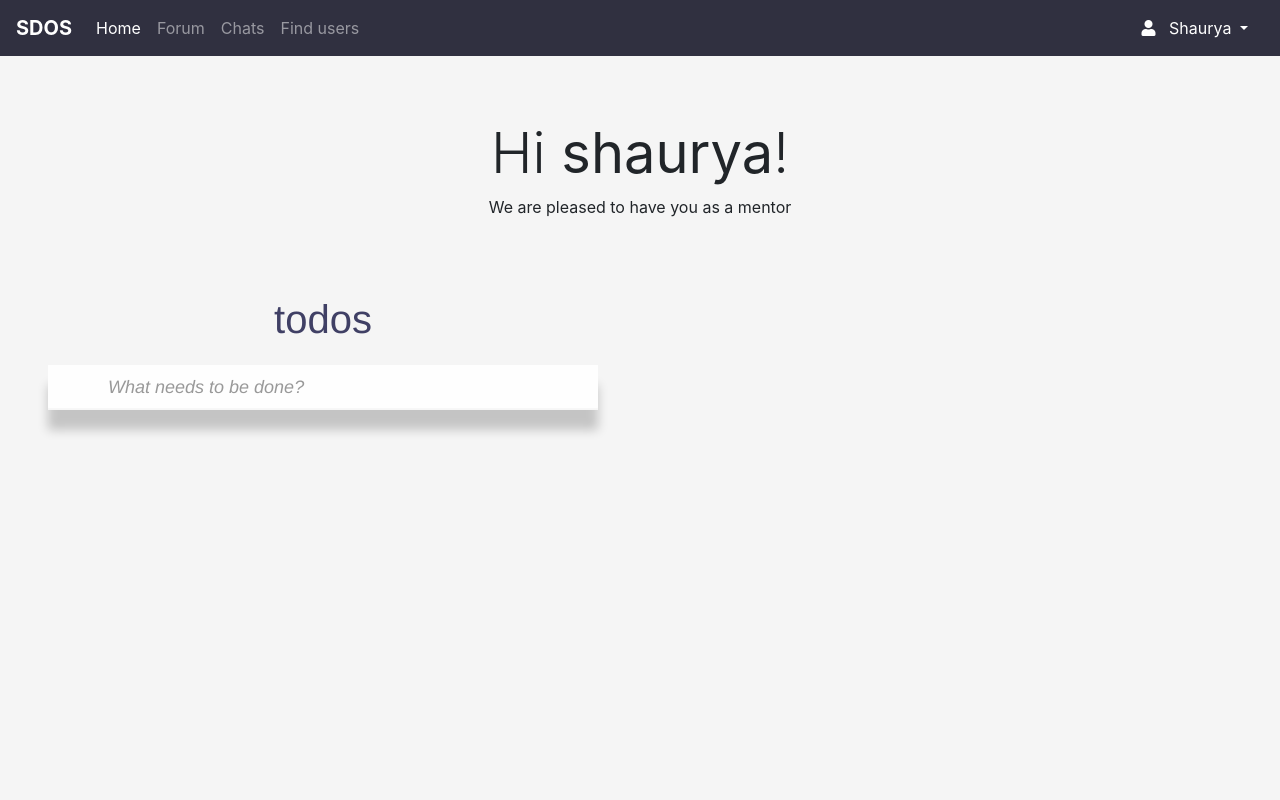
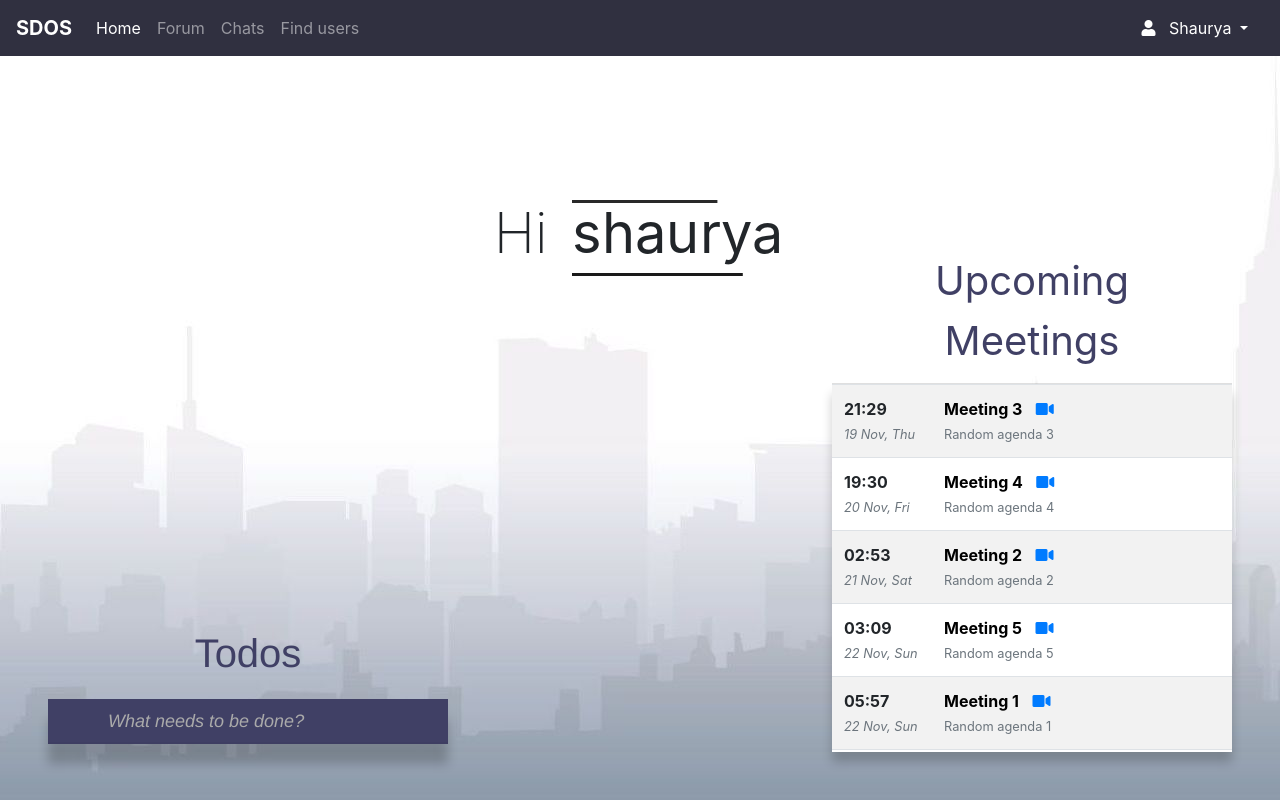
Before and after one commit to SDOS2020/Team_2_Mentoring_Platform, a Django app: page / in a window 1280 px wide. Run offline with Django 3.2, Linux system fonts and the light colour scheme; a user stored in the database is signed in; data comes from the database, SQL or seed files in the repository; both versions use the stored data as it was after the commit; some libraries are stand-ins or nearby versions.

Commit message:
Revamps homepage UI

```diff
--- a/sdos_project/api/urls.py
+++ b/sdos_project/api/urls.py
@@ -28,6 +28,5 @@ urlpatterns = [
 	path("get_meetings/<str:guest_name>", api_views.get_meetings, name="get_meetings"),
 	path("add_meeting/", api_views.add_meeting, name="add_meeting"),
 
-	path("get_todos/<str:username>", api_views.get_todos, name="get_todos"),
 
 ]
--- a/sdos_project/api/views.py
+++ b/sdos_project/api/views.py
@@ -588,14 +588,14 @@ def send_message(request):
 def get_meetings(request, guest_name):
 	user = request.user
 
-	if not guest_name:
-		print('[ERROR] guest_name is None')
-		return JsonResponse({'success': False})
+	if guest_name == "undefined":
+		meeting_created_by_me = Meeting.objects.filter(creator=user.account).all()
+		meeting_created_for_me = Meeting.objects.filter(guest=user.account).all()
 
-	guest = User.objects.filter(username=guest_name).first()
-
-	meeting_created_by_me = Meeting.objects.filter(creator=user.account, guest=guest.account).all()
-	meeting_created_for_me = Meeting.objects.filter(creator=guest.account, guest=user.account).all()
+	else:
+		guest = User.objects.filter(username=guest_name).first()
+		meeting_created_by_me = Meeting.objects.filter(creator=user.account, guest=guest.account).all()
+		meeting_created_for_me = Meeting.objects.filter(creator=guest.account, guest=user.account).all()
 
 	fields = ('title', 'agenda', 'time', 'meeting_url')
 	meetings = [dict((field, getattr(meeting, field)) for field in fields) for meeting in meeting_created_by_me] + \
@@ -641,22 +641,3 @@ def add_meeting(request):
 	}
 
 	return JsonResponse(response)
-
-
-@login_required
-def get_todos(request, username):
-	tasks = ['Eat food', 'Eat food again', 'Play football']
-
-	todos = [{'task': task, 'deadline': datetime.now(), 'is_complete': False} for task in tasks]
-
-	for i in range(len(todos)):
-		todos[i]['deadline_day'] = todos[i]['deadline'].strftime('%a')
-		todos[i]['deadline_date'] = todos[i]['deadline'].strftime('%d %b')
-		todos[i]['deadline_time'] = todos[i]['deadline'].strftime('%H:%M')
-
-	response = {
-		'success': True,
-		'todos': todos
-	}
-
-	return JsonResponse(response)
--- /dev/null
+++ b/sdos_project/home/static/home/bg.css
@@ -0,0 +1,30 @@
+.ml1 {
+	font-weight: 400;
+	font-size: 3.5em;
+	display: inline;
+}
+
+.ml1 .letter {
+	display: inline-block;
+	line-height: 1em;
+}
+
+.ml1 .text-wrapper {
+	position: relative;
+	display: inline-block;
+	padding-right: 0.05em;
+	padding-bottom: 0.15em;
+}
+
+.ml1 .line {
+	opacity: 0;
+	position: absolute;
+	left: 0;
+	height: 3px;
+	width: 100%;
+	background-color: #000;
+	transform-origin: 0 0;
+}
+
+.ml1 .line1 { top: 0; }
+.ml1 .line2 { bottom: 0; }
--- /dev/null
+++ b/sdos_project/home/static/home/bg.js
@@ -0,0 +1,28 @@
+// Wrap every letter in a span
+let textWrapper = document.querySelector('.ml1 .letters');
+textWrapper.innerHTML = textWrapper.textContent.replace(/\S/g, "<span class='letter'>$&</span>");
+
+anime.timeline({loop: true})
+	.add({
+		targets: '.ml1 .letter',
+		scale: [0.3,1],
+		opacity: [0,1],
+		translateZ: 0,
+		easing: "easeOutExpo",
+		duration: 1200,
+		delay: (el, i) => 70 * (i+1)
+	}).add({
+		targets: '.ml1 .line',
+		scaleX: [0,1],
+		opacity: [0.5,1],
+		easing: "easeOutExpo",
+		duration: 1400,
+		offset: '-=875',
+		delay: (el, i, l) => 80 * (l - i)
+	}).add({
+		targets: '.ml1',
+		opacity: 0,
+		duration: 2000,
+		easing: "easeOutExpo",
+		delay: 1000
+	});
--- a/sdos_project/home/static/home/guttu.css
+++ b/sdos_project/home/static/home/todo.css
@@ -24,7 +24,7 @@ button {
 	font: 14px 'Helvetica Neue', Helvetica, Arial, sans-serif;
 	line-height: 1.4em;
 	background: #f5f5f5;
-	color: #000;
+	color: #555; /*List item color*/
 	min-width: 230px;
 	max-width: 550px;
 	margin: 0 auto;
@@ -43,7 +43,7 @@ button {
 }
 
 .todoapp {
-	background: #fff;
+	background: #fefefe;
 	margin: 130px 0 40px 0;
 	position: relative;
 	box-shadow: 0 20px 10px 0 rgba(0, 0, 0, 0.2);
@@ -52,7 +52,7 @@ button {
 .todoapp input::-webkit-input-placeholder {
 	font-style: italic;
 	font-weight: 300;
-	color: #999;
+	color: #aaa; /*What needs to be done*/
 }
 
 .todoapp input::-moz-placeholder {
@@ -72,7 +72,7 @@ button {
 	top: -70px;
 	width: 100%;
 	font-size: 40px;
-	font-weight: 200;
+	font-weight: 400;
 	text-align: center;
 	color: #404065;
 	-webkit-text-rendering: optimizeLegibility;
@@ -87,10 +87,10 @@ button {
 	width: 100%;
 	font-size: 18px;
 	font-family: inherit;
-	font-weight: inherit;
+	font-weight: 400;
 	line-height: 1.4em;
 	border: 0;
-	color: inherit;
+	color: #111;
 	padding: 6px;
 	border: 1px solid #999;
 	box-shadow: inset 0 -1px 5px 0 rgba(0, 0, 0, 0.2);
--- a/sdos_project/home/static/home/todo_app.js
+++ b/sdos_project/home/static/home/todo_app.js
@@ -38,7 +38,7 @@ const ToDoComponent = {
 		`
 		<section class="todoapp">
 			<header class="header">
-				<h1>todos</h1>
+				<h1>Todos</h1>
 				<input
 					class="new-todo"
 					autofocus
@@ -46,6 +46,7 @@ const ToDoComponent = {
 					placeholder="What needs to be done?"
 					v-model="newTodo"
 					@keyup.enter="addTodo"
+					style="background-color: #404065 !important; color: #fff !important;"
 				/>
 			</header>
 			<section class="main" v-show="todos.length" v-cloak>
@@ -66,7 +67,7 @@ const ToDoComponent = {
 						>
 							<div class="view">
 								<input class="toggle" type="checkbox" v-model="todo.completed" />
-								<label @dblclick="editTodo(todo)">[[ todo.title ]]</label>
+								<label @dblclick="editTodo(todo)"><b>[[ todo.title ]]</b></label>
 								<button class="destroy" @click="removeTodo(todo)">
 									<font size="4"><i class="fas fa-trash"></i></font>
 								</button>
--- a/sdos_project/home/templates/home/homepage.html
+++ b/sdos_project/home/templates/home/homepage.html
@@ -8,7 +8,18 @@ Homepage
 {% endblock title %}
 
 {% block header %}
-<link rel="stylesheet" type="text/css" href="{% static 'home/guttu.css' %}"/>
+<link rel="stylesheet" type="text/css" href="{% static 'home/todo.css' %}"/>
+<link rel="stylesheet" type="text/css" href="{% static 'home/bg.css' %}"/>
+<link href='https://fonts.googleapis.com/css?family=Lato:300,400,700' rel='stylesheet' type='text/css'>
+<style>
+body	{
+	background-image: url("{% static 'home/bg.jpg' %}");
+}
+
+[v-cloak] {
+	display: none;
+}
+</style>
 {% endblock header %}
 
 
@@ -16,33 +27,91 @@ Homepage
 
 <div class="jumbotron jumbotron-fluid" style="background: none; ">
 	<center>
-
 		{% if user.is_authenticated %}
 
-			<h1 class="display-4">
-				Hi <b>{{ user.username }}</b>!
+			<div style="margin-top: 10vh;">
+				<h1 style="display: inline; font-weight: 200; font-size: 3.5rem;"> Hi </h1>&nbsp
+				<h1 class="ml1">
+					<span class="text-wrapper">
+						<span class="line line1"></span>
+						<span class="letters">{{ user.username }}</span>
+						<span class="line line2"></span>
+					</span>
 				</h1>
-			{% if user.account.is_mentor %}
-				We are pleased to have you as a mentor
-			{% else %}
-				We are pleased to have you as a mentee
-			{% endif %}
+			</div>
 
 		{% else %}
 
+			<div style="margin-top: 20vh;">
 				<div class="container">
 					<h1 class="display-2">Mentoring Platform</h1>
 					<br/>
-				<p class="lead">A place to learn and grow!</p>
+					<!-- <p class="lead">A place to learn and grow!</p> -->
+				</div>
+
+				<h1 class="ml1">
+					<span class="text-wrapper">
+						<span class="line line1"></span>
+						<span class="letters" style="font-size: 2rem; margin-top: 0; word-spacing: 1rem; letter-spacing: 0.5rem;">
+							A place to learn and grow!
+						</span>
+						<span class="line line2"></span>
+					</span>
+				</h1>
 			</div>
 
 		{% endif %}
 	</center>
 </div>
 
+
 {% if user.is_authenticated %}
+	<style>
+		#todo-app {
+			position: absolute;
+			left: 3rem;
+			bottom: 1rem;
+			width: 25rem;
+		}
+
+		#show-meetings-app {
+			position: absolute;
+			right: 3rem;
+			bottom: 3rem;
+			width: 25rem;
+		}
+
+		#show-meetings-body {
+			height: 46vh !important;
+			background-color: rgba(255, 255, 255, 1);
+			box-shadow: 0 10px 10px 0 rgba(0, 0, 0, 0.2);
+		}
+
+		#show-meetings-header {
+			background: none !important;
+
+		}
+
+		#show-meetings-header font {
+			font-face: 'Helvetica Neue', Helvetica, Arial, sans-serif;
+			font-size: 40px;
+			font-weight: 100;
+			text-align: center;
+			color: #404065;
+			-webkit-text-rendering: optimizeLegibility;
+			-moz-text-rendering: optimizeLegibility;
+			text-rendering: optimizeLegibility;
+		}
+	</style>
 	<div id="app" style="margin-left: 3rem; margin-top: -3rem;">
-		<todo username='{{ user.username }}'/>
+
+		<div id="todo-app">
+			<todo username='{{ user.username }}'></todo>
+		</div>
+
+		<div id="show-meetings-app">
+			<show-meetings></show-meetings>
+		</div>
 	</div>
 {% endif %}
 
@@ -52,23 +121,28 @@ Homepage
 {% block javascript %}
 <!-- <script src="https://unpkg.com/vue"></script> -->
 <script src="https://cdnjs.cloudflare.com/ajax/libs/animejs/2.0.2/anime.min.js"></script>
+<script src="{% static 'home/bg.js' %}"></script>
+
+{% if user.is_authenticated %}
+
 	<script src="https://cdn.jsdelivr.net/npm/vue/dist/vue.js"></script>
-<style>
-	[v-cloak] {
-		display: none;
-	}
-</style>
+	<script src="https://unpkg.com/axios/dist/axios.min.js"></script>
+	<script src="{% static 'home/todo_app.js' %}"></script>
+	<script src="{% static 'mentor_mentee/show_meeting.js' %}"></script>
 
-<script src="{% static 'home/todo_app.js' %}"></script>
 	<script>
 		const app = new Vue({
 			delimiters: ["[[", "]]"],
 
 			components: {
-			'todo': ToDoComponent
+				'todo': ToDoComponent,
+				"show-meetings": ShowMeeting,
 			},
 
 		});
 		app.$mount('#app');
 	</script>
+
+{% endif %}
+
 {% endblock javascript %}
--- a/sdos_project/mentor_mentee/static/mentor_mentee/show_meeting.js
+++ b/sdos_project/mentor_mentee/static/mentor_mentee/show_meeting.js
@@ -2,7 +2,7 @@ const ShowMeeting = {
 	delimiters: ["[[", "]]"],
 	template: `
 	<div>
-		<div class="card-header" style="border-radius: 10px 10px 0 0; background-color: lightgrey;">
+		<div class="card-header" style="border-radius: 10px 10px 0 0; background-color: lightgrey;" id="show-meetings-header">
 			<center>
 				<font size="4">
 					<b>Upcoming Meetings</b>
@@ -10,7 +10,7 @@ const ShowMeeting = {
 			</center>
 		</div>
 
-		<div style="height: 30vh; overflow-y: scroll;">
+		<div style="height: 30vh; overflow-y: scroll;" id="show-meetings-body">
 			<div v-if="meetings.length === 0" id="no-meetings-text">
 				<center style="margin-top: 5rem;">
 					No scheduled meetings
@@ -30,7 +30,7 @@ const ShowMeeting = {
 							</i>
 						</td>
 
-						<td colspan="2">
+						<td style="width: 75%;">
 							<a v-bind:href="meeting.meeting_url" target="blank" style="text-decoration: none; color: black;">
 								<b>[[ meeting.title ]]</b> &nbsp
 
@@ -55,9 +55,7 @@ const ShowMeeting = {
 	},
 
 	props: {
-		guest_name: {
-			required: true
-		}
+		guest_name: null,
 	},
 
 	created() {
```
Also changed, not shown: sdos_project/db.sqlite3, sdos_project/home/static/home/bg.jpg (added). Lines whose indentation alone changed are shown as unchanged.
